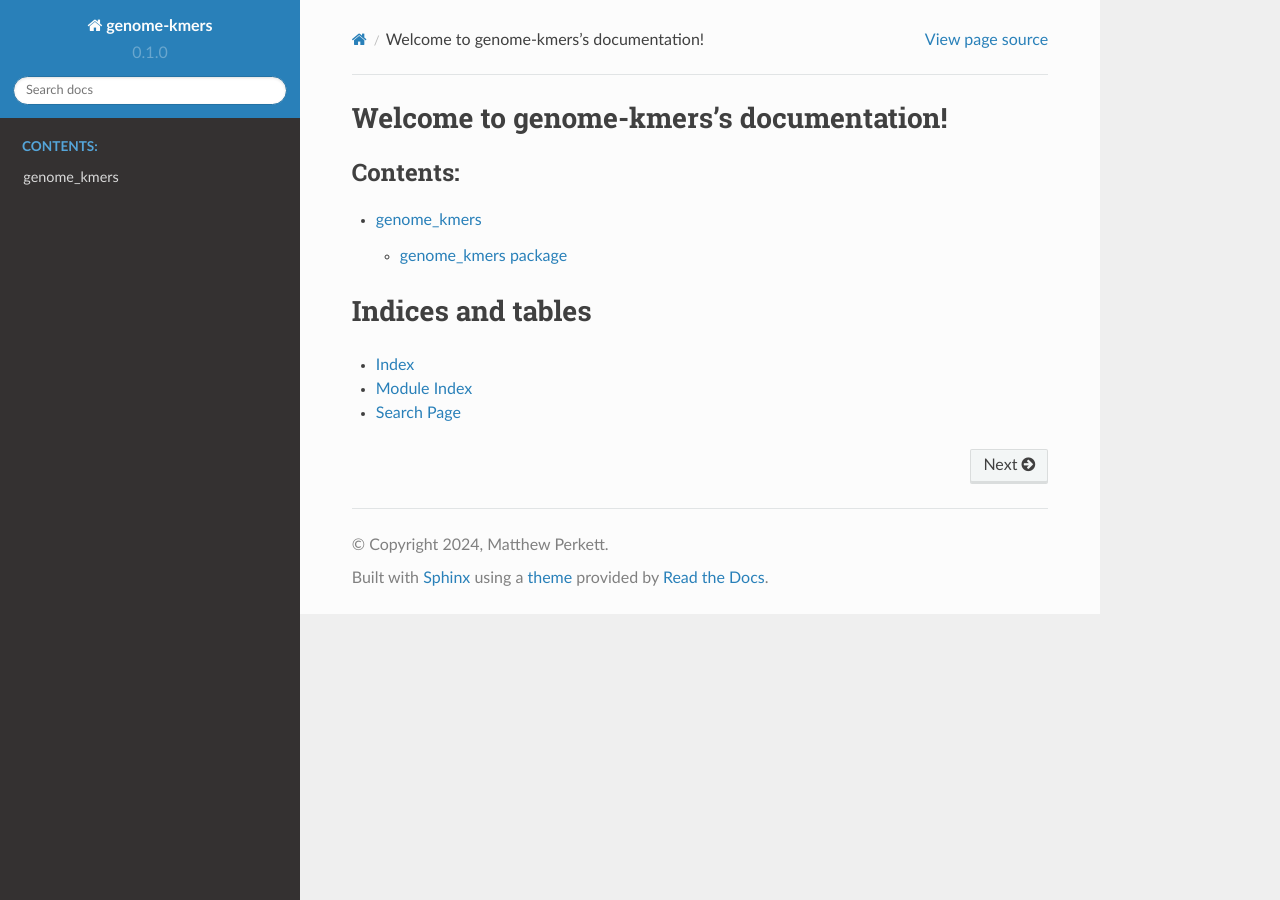
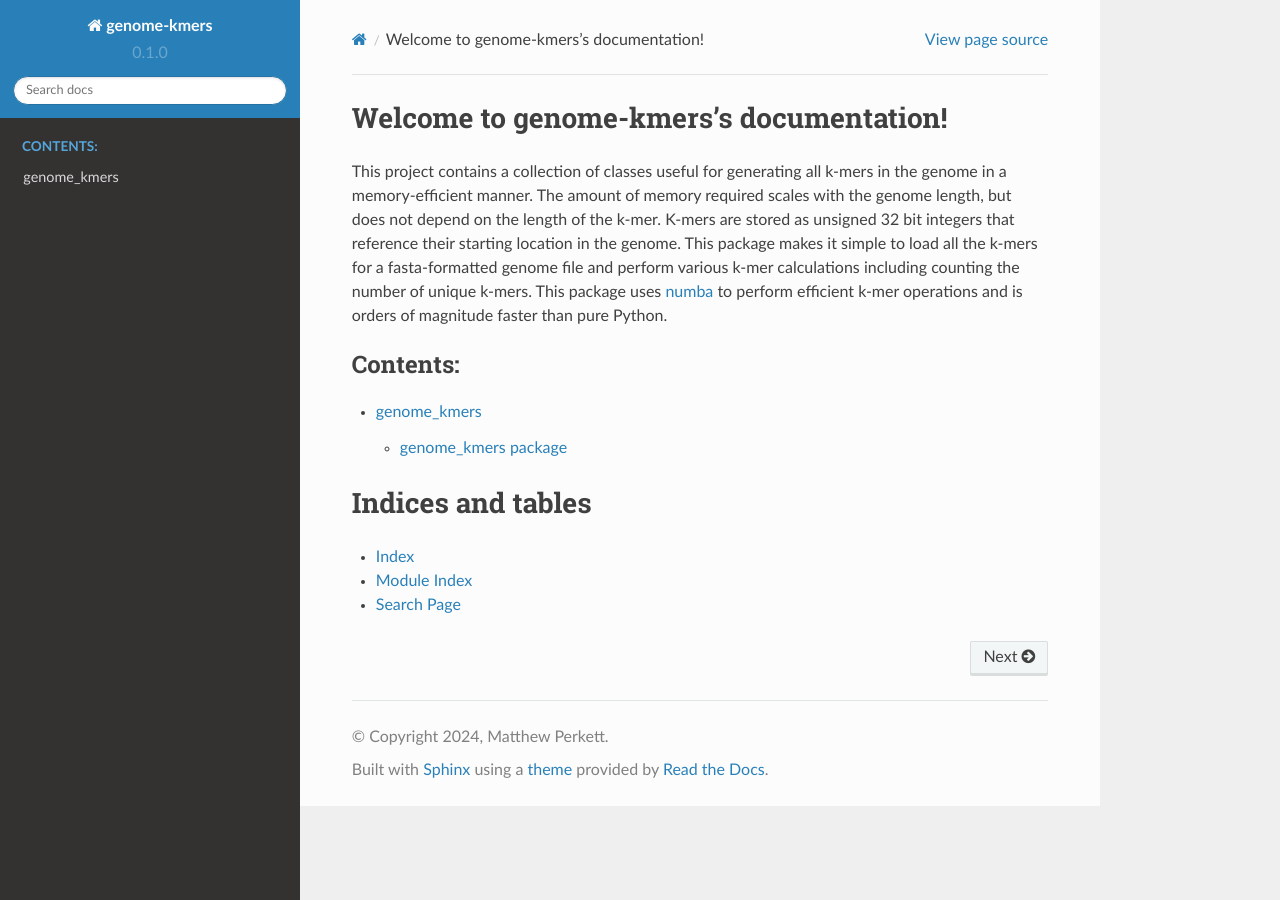
Before and after one commit to mrperkett/genome-kmers, a Sphinx documentation site: the page built from docs/index.rst, in a window 1280 px wide. Built offline with Sphinx 7.4.7 and the Read the Docs theme 2.0.0, drawn with Linux system fonts in a browser that asks for light colours.

Commit message:
added a brief description of the project to documentation

```diff
--- a/docs/index.rst
+++ b/docs/index.rst
@@ -5,6 +5,8 @@
 
 Welcome to genome-kmers's documentation!
 ========================================
+
+This project contains a collection of classes useful for generating all k-mers in the genome in a memory-efficient manner.  The amount of memory required scales with the genome length, but does not depend on the length of the k-mer.  K-mers are stored as unsigned 32 bit integers that reference their starting location in the genome.  This package makes it simple to load all the k-mers for a fasta-formatted genome file and perform various k-mer calculations including counting the number of unique k-mers.  This package uses `numba <https://numba.pydata.org/>`_ to perform efficient k-mer operations and is orders of magnitude faster than pure Python.
 
 .. toctree::
    :maxdepth: 2
```
